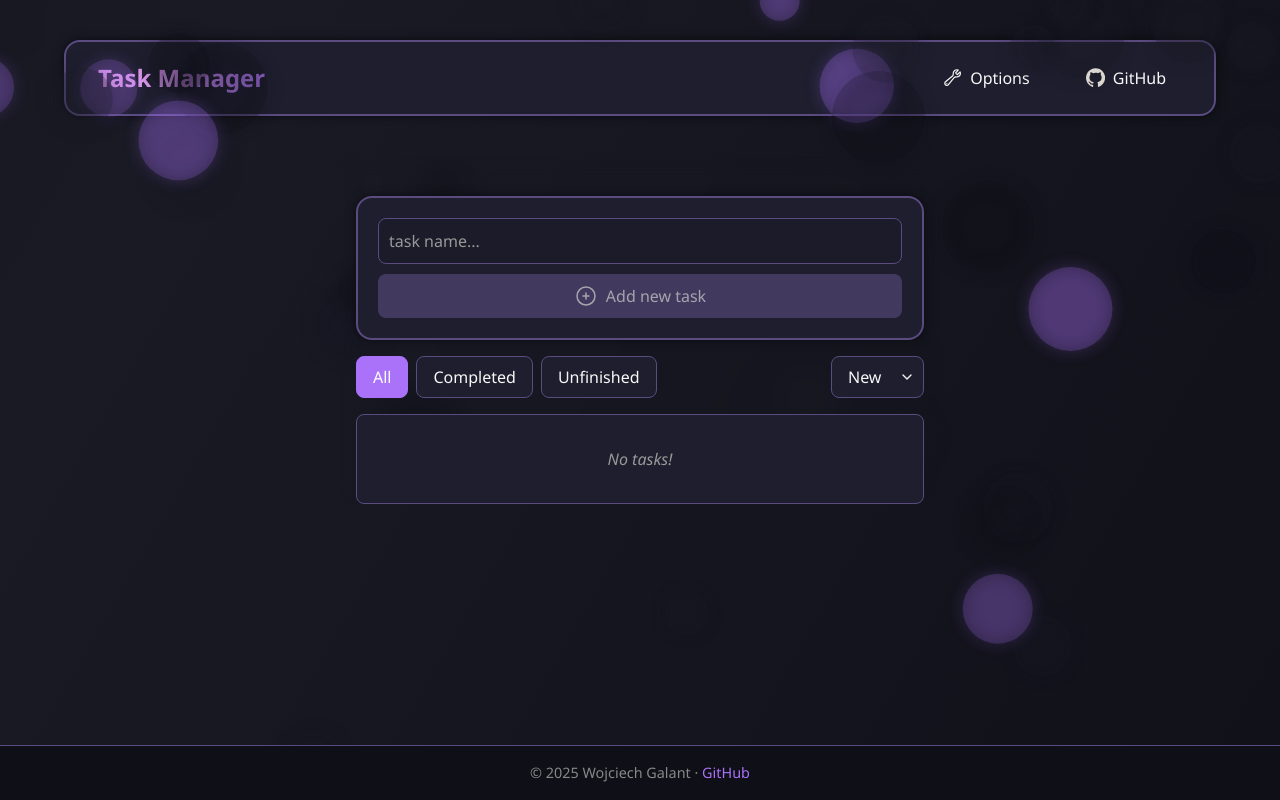
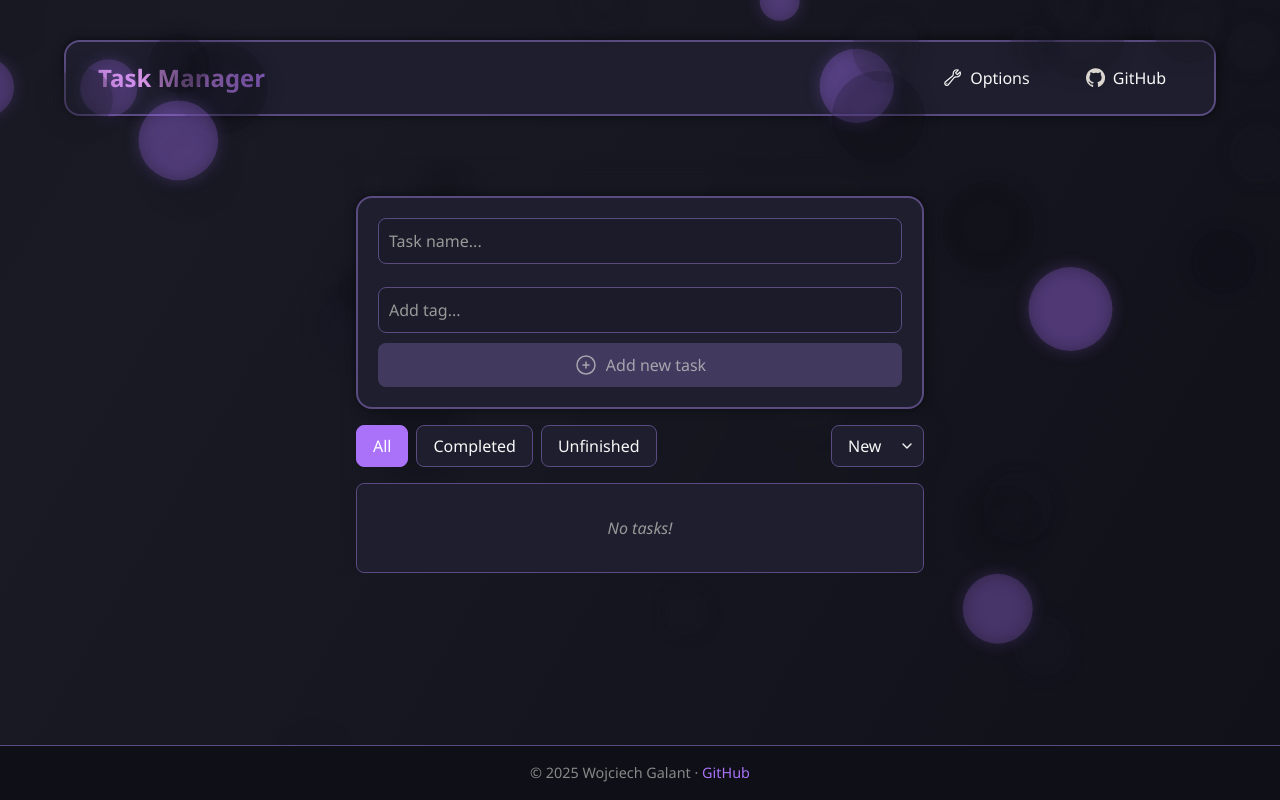
Before and after one commit to WojciechGalant1/react-task-app, a React (Vite) app: page / in a window 1280 px wide. Built offline with nearby package versions, Linux system fonts and the light colour scheme.

Commit message:
feat: add task tag

```diff
--- a/src/components/OptionsModal.jsx
+++ b/src/components/OptionsModal.jsx
@@ -22,7 +22,7 @@ export const OptionsModal = ({ isOpen, onClose, theme, onToggleTheme, onClearAll
                 <div className="option-row">
                     <span className="option-label">Clear local memory:</span>
                     <button onClick={onClearAll} title="Clear localStorage" className="clear-button">
-                        <svg xmlns="http://www.w3.org/2000/svg" fill="none" viewBox="0 0 24 24" stroke-width="1.5" stroke="currentColor" class="size-6">
+                        <svg xmlns="http://www.w3.org/2000/svg" fill="none" viewBox="0 0 24 24" stroke-width="1.5" stroke="currentColor" className="size-6">
                         <path stroke-linecap="round" stroke-linejoin="round" d="m14.74 9-.346 9m-4.788 0L9.26 9m9.968-3.21c.342.052.682.107 1.022.166m-1.022-.165L18.16 19.673a2.25 2.25 0 0 1-2.244 2.077H8.084a2.25 2.25 0 0 1-2.244-2.077L4.772 5.79m14.456 0a48.108 48.108 0 0 0-3.478-.397m-12 .562c.34-.059.68-.114 1.022-.165m0 0a48.11 48.11 0 0 1 3.478-.397m7.5 0v-.916c0-1.18-.91-2.164-2.09-2.201a51.964 51.964 0 0 0-3.32 0c-1.18.037-2.09 1.022-2.09 2.201v.916m7.5 0a48.667 48.667 0 0 0-7.5 0" />
                     </svg>
 
--- a/src/components/TaskForm.jsx
+++ b/src/components/TaskForm.jsx
@@ -1,15 +1,41 @@
 import React, { useState } from 'react';
+
+const allTags = ['Work', 'Personal', 'Urgent', 'Shopping', 'Health', 'Coding', 'Study', 'Fun'];
 
 export const TaskForm = ({ onAddTask }) => {
   const [input, setInput] = useState('');
+  const [selectedTags, setSelectedTags] = useState([]);
+  const [tagInput, setTagInput] = useState('');
 
   const handleSubmit = (e) => {
     e.preventDefault();
     if (input.trim().length === 0) return;
 
-        onAddTask(input);
+    const task = {
+      text: input,
+      tags: selectedTags
+    };
+
+    onAddTask(task);
     setInput('');
-    }
+    setSelectedTags([]);
+    setTagInput('');
+  };
+
+  const filteredTagOptions = allTags.filter(
+    tag =>
+      tag.toLowerCase().includes(tagInput.toLowerCase()) &&
+      !selectedTags.includes(tag)
+  );
+
+  const handleAddTag = (tag) => {
+    setSelectedTags([...selectedTags, tag]);
+    setTagInput('');
+  };
+
+  const handleRemoveTag = (tag) => {
+    setSelectedTags(selectedTags.filter(t => t !== tag));
+  };
 
   return (
     <div className="wrapper">
@@ -19,8 +45,39 @@ export const TaskForm = ({ onAddTask }) => {
           value={input}
           onChange={(e) => setInput(e.target.value)}
           id="taskInpt"
-                    placeholder="task name..."
+          placeholder="Task name..."
         />
+
+        <div className="tag-select-container">
+          <div className="selected-tags">
+            {selectedTags.map(tag => (
+              <span key={tag} className="selected-tag">
+                {tag}
+                <button type="button" onClick={() => handleRemoveTag(tag)}>×</button>
+              </span>
+            ))}
+          </div>
+          <input
+            type="text"
+            value={tagInput}
+            onChange={(e) => setTagInput(e.target.value)}
+            placeholder="Add tag..."
+            className="tag-input"
+          />
+          {tagInput && (
+            <ul className="tag-suggestions">
+              {filteredTagOptions.map(tag => (
+                <li key={tag} onClick={() => handleAddTag(tag)}>
+                  {tag}
+                </li>
+              ))}
+              {filteredTagOptions.length === 0 && (
+                <li className="no-match">No matching tags</li>
+              )}
+            </ul>
+          )}
+        </div>
+
         <button
           type="submit"
           id="addBtn"
@@ -32,11 +89,9 @@ export const TaskForm = ({ onAddTask }) => {
             <path strokeLinecap="round" strokeLinejoin="round"
               d="M12 9v6m3-3H9m12 0a9 9 0 1 1-18 0 9 9 0 0 1 18 0Z" />
           </svg>
-
           Add new task
         </button>
       </form>
     </div>
-
   );
 };
--- a/src/components/TaskItem.jsx
+++ b/src/components/TaskItem.jsx
@@ -21,6 +21,13 @@ export const TaskItem = ({ task, onToggleComplete, onDelete }) => {
       </label>
       <label htmlFor={`task-${task.id}`} className="task-text">
         {task.text} <span className="task-date">({formattedDate})</span>
+        {task.tags?.length > 0 && (
+          <div className="task-tags">
+            {task.tags.map((tag, i) => (
+              <span key={i} className="task-tag">{tag}</span>
+            ))}
+          </div>
+        )}
       </label>
       <button
         className="delete-button"
--- a/src/hooks/useTasks.js
+++ b/src/hooks/useTasks.js
@@ -22,7 +22,7 @@ export const useTasks = () => {
     localStorage.setItem('tasks', JSON.stringify(tasks));
   }, [tasks]);
 
-  const addTask = (text) => {
+const addTask = ({ text, tags = [] }) => {
   const trimmed = text.trim();
   if (trimmed.length === 0) return;
 
@@ -30,9 +30,11 @@ export const useTasks = () => {
     id: Date.now(),
     text: trimmed,
     completed: false,
+    tags,
   };
   setTasks((prev) => [newTask, ...prev]);
 };
+
 
   const deleteTask = (id) => {
     setTasks((prev) => prev.filter((task) => task.id !== id));
--- a/src/styles/_controls.css
+++ b/src/styles/_controls.css
@@ -5,6 +5,8 @@
   margin: 1rem;
   gap: 1rem;
   flex-wrap: wrap;
+  position: relative;
+  z-index: 1;
 }
 
 .btn-group {
--- a/src/styles/_form.css
+++ b/src/styles/_form.css
@@ -6,6 +6,8 @@
   padding: 20px;
   box-shadow: 0 0 10px var(--shadow-color);
   margin: 1rem;
+  position: relative;
+  z-index: 10;
 }
 
 .taskForm {
@@ -90,3 +92,74 @@
   width: 1.5rem;
   height: 1.5rem;
 }
+
+.tag-select-container {
+  position: relative;
+  margin-top: 0.5rem;
+  z-index: 20;
+}
+
+.selected-tags {
+  display: flex;
+  flex-wrap: wrap;
+  gap: 0.4rem;
+  margin-bottom: 0.3rem;
+}
+
+.selected-tag {
+  background-color: var(--accent-color);
+  color: white;
+  padding: 0.1rem 0.7rem;
+  border-radius: 12px;
+  display: flex;
+  align-items: center;
+}
+
+.selected-tag button {
+  background: none;
+  border: none;
+  color: white;
+  margin-left: 0.3rem;
+  cursor: pointer;
+}
+
+.tag-input {
+  width: 100%;
+  padding: 0.3rem;
+  border: none;
+  border-radius: 6px;
+  background-color: var(--secondary-color);
+  color: var(--text-color);
+}
+
+.tag-suggestions {
+  position: absolute;
+  background: var(--secondary-color);
+  color: var(--text-color);
+  list-style: none;
+  padding: 0;
+  margin: 0.3rem 0 0;
+  border-radius: 8px;
+  max-height: 150px;
+  overflow-y: auto;
+  width: 100%;
+  box-shadow: 0 4px 12px rgba(0,0,0,0.15);
+  z-index: 999;
+  border: 2px solid var(--border-color);
+
+}
+
+.tag-suggestions li {
+  padding: 0.5rem;
+  cursor: pointer;
+}
+
+.tag-suggestions li:hover {
+  background-color: var(--hover-color);
+}
+
+.no-match {
+  opacity: 0.6;
+  font-style: italic;
+  padding: 0.5rem;
+}
--- a/src/styles/style.css
+++ b/src/styles/style.css
@@ -48,6 +48,8 @@ main {
   max-width: 600px;
   margin: auto;
   width: 100%;
+  position: relative;
+  z-index: 0;
 }
 
 main div {
```
Lines whose indentation alone changed are shown as unchanged.
